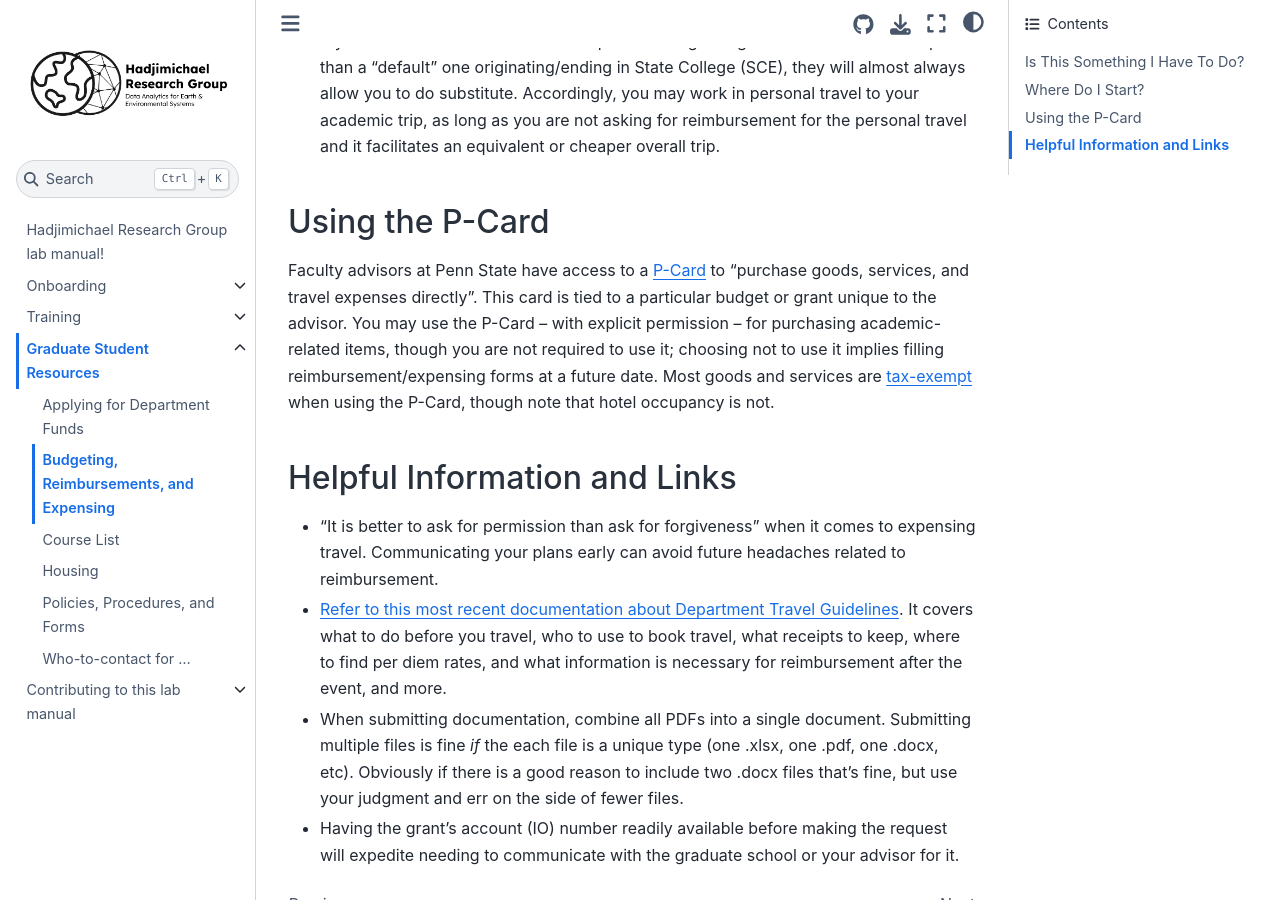
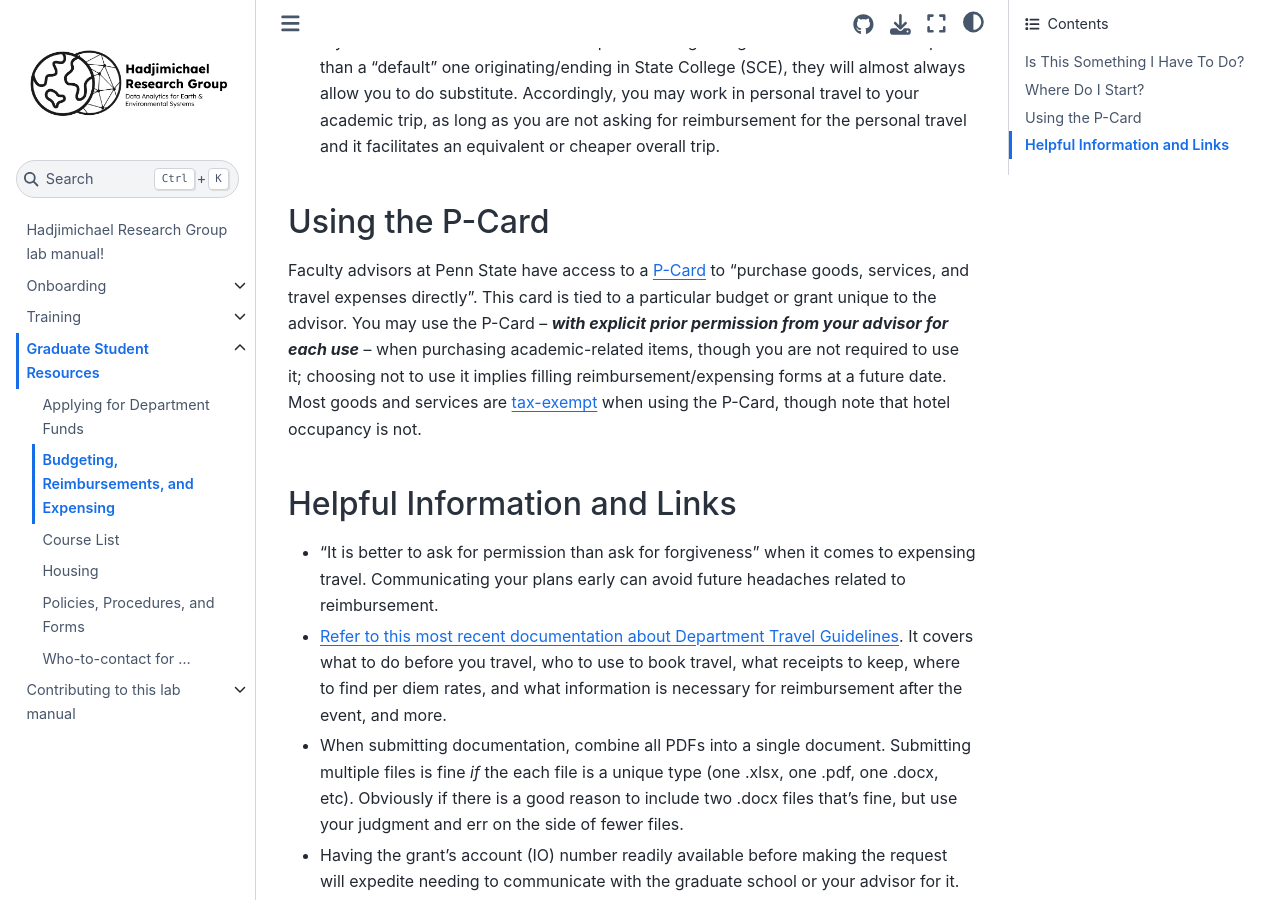
Before and after one commit to HadjimichaelResearchGroup/HadjimichaelResearchGroup.github.io, a Jupyter Book: the page built from docs/GraduateStudentResources/BudgetingReimbursementExpensing.md, in a window 1280 px wide and 900 px high, scrolled down 833 px. Built offline with Jupyter Book 1.0.4 settings and Sphinx 7.4.7 and the Sphinx Book theme 1.1.4, drawn with Linux system fonts in a browser that asks for light colours.

Commit message:
update P-card use to SPECIFICALLY mention checking-in beforehand

```diff
--- a/docs/GraduateStudentResources/BudgetingReimbursementExpensing.md
+++ b/docs/GraduateStudentResources/BudgetingReimbursementExpensing.md
@@ -10,7 +10,7 @@
 * If you are able to demonstrate that a particular flight or ground route will be cheaper than a "default" one originating/ending in State College (SCE), they will almost always allow you to do substitute. Accordingly, you may work in personal travel to your academic trip, as long as you are not asking for reimbursement for the personal travel and it facilitates an equivalent or cheaper overall trip.
 
 ### Using the P-Card
-Faculty advisors at Penn State have access to a [P-Card](https://procurement.psu.edu/purchasing-card) to "purchase goods, services, and travel expenses directly". This card is tied to a particular budget or grant unique to the advisor. You may use the P-Card -- with explicit permission -- for purchasing academic-related items, though you are not required to use it; choosing not to use it implies filling reimbursement/expensing forms at a future date. Most goods and services are [tax-exempt](https://pennstateoffice365.sharepoint.com/sites/CentralProcurement/SitePages/Tax-Exemption.aspx?csf=1&web=1&e=eCavfd&CID=6abe7bd0-5b04-4fbf-8ee9-e269591aa939) when using the P-Card, though note that hotel occupancy is not.
+Faculty advisors at Penn State have access to a [P-Card](https://procurement.psu.edu/purchasing-card) to "purchase goods, services, and travel expenses directly". This card is tied to a particular budget or grant unique to the advisor. You may use the P-Card -- **_with explicit prior permission from your advisor for each use_** -- when purchasing academic-related items, though you are not required to use it; choosing not to use it implies filling reimbursement/expensing forms at a future date. Most goods and services are [tax-exempt](https://pennstateoffice365.sharepoint.com/sites/CentralProcurement/SitePages/Tax-Exemption.aspx?csf=1&web=1&e=eCavfd&CID=6abe7bd0-5b04-4fbf-8ee9-e269591aa939) when using the P-Card, though note that hotel occupancy is not.
 
 ### Helpful Information and Links
 * "It is better to ask for permission than ask for forgiveness" when it comes to expensing travel. Communicating your plans early can avoid future headaches related to reimbursement.
```
